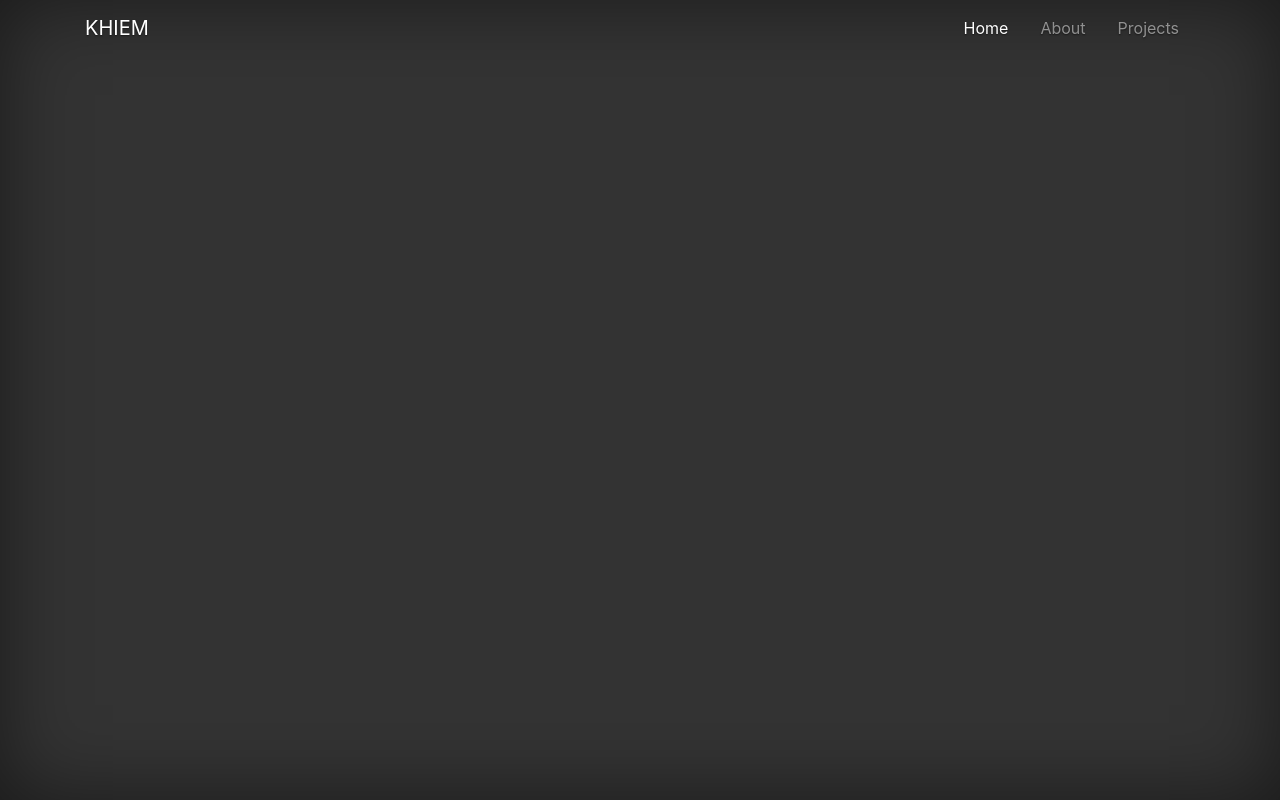
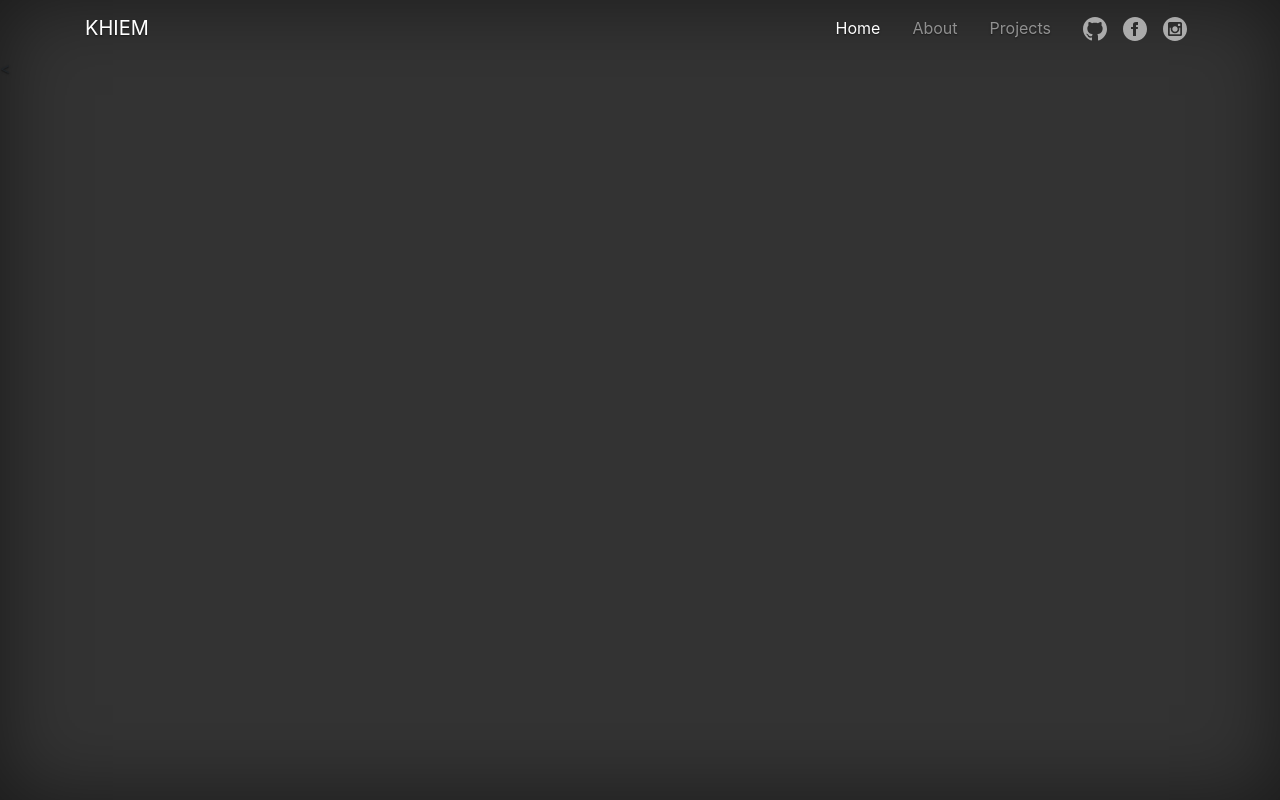
Before and after one commit to ntdkhiem/portfolio, a plain HTML site: page index.html in a window 1280 px wide. Drawn offline with nearby package versions, Linux system fonts and the light colour scheme; some icons are missing.

Commit message:
:sparkles: Added Social Medias icons on navigation bar

```diff
--- a/index.css
+++ b/index.css
@@ -4,3 +4,7 @@ header {
   text-shadow: 0 0.05rem 0.1rem rgba(0, 0, 0, 0.5);
   box-shadow: inset 0 0 5rem rgba(0, 0, 0, 0.5);
 }
+
+.navbar-icon {
+  fill: rgba(255,255,255, 0.6);
+}
--- a/index.html
+++ b/index.html
@@ -10,6 +10,7 @@
       integrity="sha384-Vkoo8x4CGsO3+Hhxv8T/Q5PaXtkKtu6ug5TOeNV6gBiFeWPGFN9MuhOf23Q9Ifjh"
       crossorigin="anonymous"
     />
+    <link rel="stylesheet" href="https://cdn.iconmonstr.com/1.3.0/css/iconmonstr-iconic-font.min.css"/>
     <link rel="stylesheet" href="index.css" />
     <title>Document</title>
   </head>
@@ -31,7 +32,7 @@
           </button>
 
           <div class="collapse navbar-collapse" id="navbarSupportedContent">
-            <ul class="navbar-nav ml-auto">
+            <ul class="navbar-nav ml-auto mr-2">
               <li class="nav-item mx-2 active">
                 <a class="nav-link" href="#"
                   >Home <span class="sr-only">(current)</span></a
@@ -45,11 +46,27 @@
               </li>
             </ul>
             <!-- TODO: Social medias (Github, Facebook, Instagram) -->
+            <div class="d-flex flex-row">
+              <a href="#!" class="mx-2 navbar-icon">
+                <!-- Github -->
+                <svg xmlns="http://www.w3.org/2000/svg" width="24" height="24" viewBox="0 0 24 24"><path d="M12 0c-6.626 0-12 5.373-12 12 0 5.302 3.438 9.8 8.207 11.387.599.111.793-.261.793-.577v-2.234c-3.338.726-4.033-1.416-4.033-1.416-.546-1.387-1.333-1.756-1.333-1.756-1.089-.745.083-.729.083-.729 1.205.084 1.839 1.237 1.839 1.237 1.07 1.834 2.807 1.304 3.492.997.107-.775.418-1.305.762-1.604-2.665-.305-5.467-1.334-5.467-5.931 0-1.311.469-2.381 1.236-3.221-.124-.303-.535-1.524.117-3.176 0 0 1.008-.322 3.301 1.23.957-.266 1.983-.399 3.003-.404 1.02.005 2.047.138 3.006.404 2.291-1.552 3.297-1.23 3.297-1.23.653 1.653.242 2.874.118 3.176.77.84 1.235 1.911 1.235 3.221 0 4.609-2.807 5.624-5.479 5.921.43.372.823 1.102.823 2.222v3.293c0 .319.192.694.801.576 4.765-1.589 8.199-6.086 8.199-11.386 0-6.627-5.373-12-12-12z"/></svg>
+              </a>
+              <a href="#!" class="mx-2 navbar-icon">
+                <!-- Facebook -->
+                <svg xmlns="http://www.w3.org/2000/svg" width="24" height="24" viewBox="0 0 24 24"><path d="M12 0c-6.627 0-12 5.373-12 12s5.373 12 12 12 12-5.373 12-12-5.373-12-12-12zm3 8h-1.35c-.538 0-.65.221-.65.778v1.222h2l-.209 2h-1.791v7h-3v-7h-2v-2h2v-2.308c0-1.769.931-2.692 3.029-2.692h1.971v3z"/></svg>
+              </a>
+              <a href="#!" class="mx-2 navbar-icon">
+                <!-- Instagram -->
+                <svg xmlns="http://www.w3.org/2000/svg" width="24" height="24" viewBox="0 0 24 24"><path d="M17.25 7.288v1.269c0 .297-.241.539-.538.539h-1.269c-.299 0-.538-.242-.538-.539v-1.269c0-.297.239-.538.538-.538h1.269c.297 0 .538.241.538.538zm-5.25 7.403c1.486 0 2.693-1.205 2.693-2.692s-1.207-2.69-2.693-2.69c-1.487 0-2.691 1.204-2.691 2.691s1.204 2.691 2.691 2.691zm4.261-3.291c.028.196.046.396.046.599 0 2.38-1.928 4.308-4.307 4.308s-4.307-1.928-4.307-4.307c0-.204.018-.403.046-.599.027-.194.066-.383.118-.567h-1.107v5.879c0 .297.241.538.538.538h9.424c.297 0 .538-.241.538-.538v-5.879h-1.107c.05.184.09.373.118.566zm7.739.6c0 6.627-5.373 12-12 12s-12-5.373-12-12 5.373-12 12-12 12 5.373 12 12zm-5-5.385c0-.892-.723-1.615-1.615-1.615h-10.77c-.892 0-1.615.723-1.615 1.615v10.769c0 .893.723 1.616 1.615 1.616h10.77c.892 0 1.615-.723 1.615-1.616v-10.769z"/></svg>
+              </a>
+            </div>
           </div>
         </div>
       </nav>
       <!-- TODO: Implement hero section (image logo, short descriptions and some buttons) -->
-      <div class="hero"></div>
+      <div class="hero">
+        <
+      </div>
     </header>
     <script
       src="https://code.jquery.com/jquery-3.4.1.slim.min.js"
```
Also changed, not shown: 1 other file.
